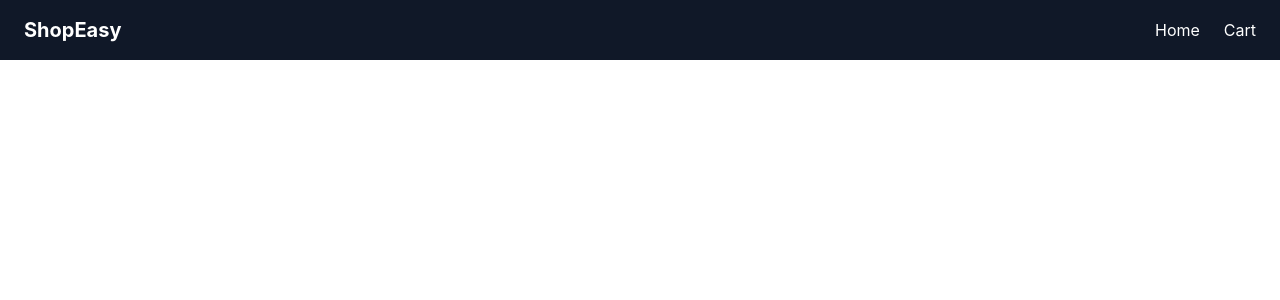
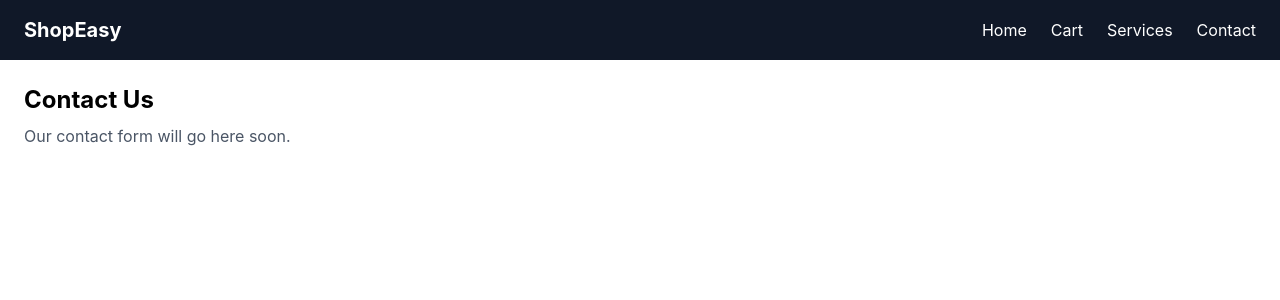
Before and after one commit to Emily27umoh/Shopeasy, a React (Vite) app: page /contact in a window 1280 px wide. Before the commit this address had no page. Shown: the top 300 px of the page. Built offline with nearby package versions, Linux system fonts and the light colour scheme.

Commit message:
Add Services and Contact pages

```diff
--- a/src/App.jsx
+++ b/src/App.jsx
@@ -1,7 +1,10 @@
 import { Routes, Route } from 'react-router-dom'
 import Navbar from './components/Navbar'
 import Home from './pages/Home'
+import Services from './pages/Services'
 import Cart from './pages/Cart'
+import Contact from './pages/Contact'
+
 
 function App() {
   return (
@@ -11,7 +14,9 @@ function App() {
       <main className="p-6">
         <Routes>
           <Route path="/" element={<Home />} />
+          <Route path="/services" element={<Services />} />
           <Route path="/cart" element={<Cart />} />
+          <Route path="/contact" element={<Contact />} />
         </Routes>
       </main>
     </div>
--- a/src/components/Navbar.jsx
+++ b/src/components/Navbar.jsx
@@ -10,6 +10,8 @@ function Navbar() {
       <div className="flex gap-6">
         <Link to="/" className="hover:text-yellow-400">Home</Link>
         <Link to="/cart" className="hover:text-yellow-400">Cart</Link>
+        <Link to="/services" className="hover:text-yellow-400">Services</Link>
+        <Link to="/contact" className="hover:text-yellow-400">Contact</Link>
       </div>
     </nav>
   )
--- /dev/null
+++ b/src/pages/Contact.jsx
@@ -0,0 +1,12 @@
+function Contact() {
+  return (
+    <div>
+      <h1 className="text-2xl font-bold">Contact Us</h1>
+      <p className="text-gray-600 mt-2">
+        Our contact form will go here soon.
+      </p>
+    </div>
+  )
+}
+
+export default Contact
--- /dev/null
+++ b/src/pages/Services.jsx
@@ -0,0 +1,9 @@
+function Services(){
+    return(
+        <div>
+           <h1 className="text-2xl font-bold">Services</h1>
+           <p className="text-gray-600 mt-2">Lorem ipsum dolor sit amet consectetur adipisicing elit. A molestias vel nostrum officiis ut minima explicabo placeat corporis quis repellat.</p>
+        </div>
+    )
+}
+export default Services
```
